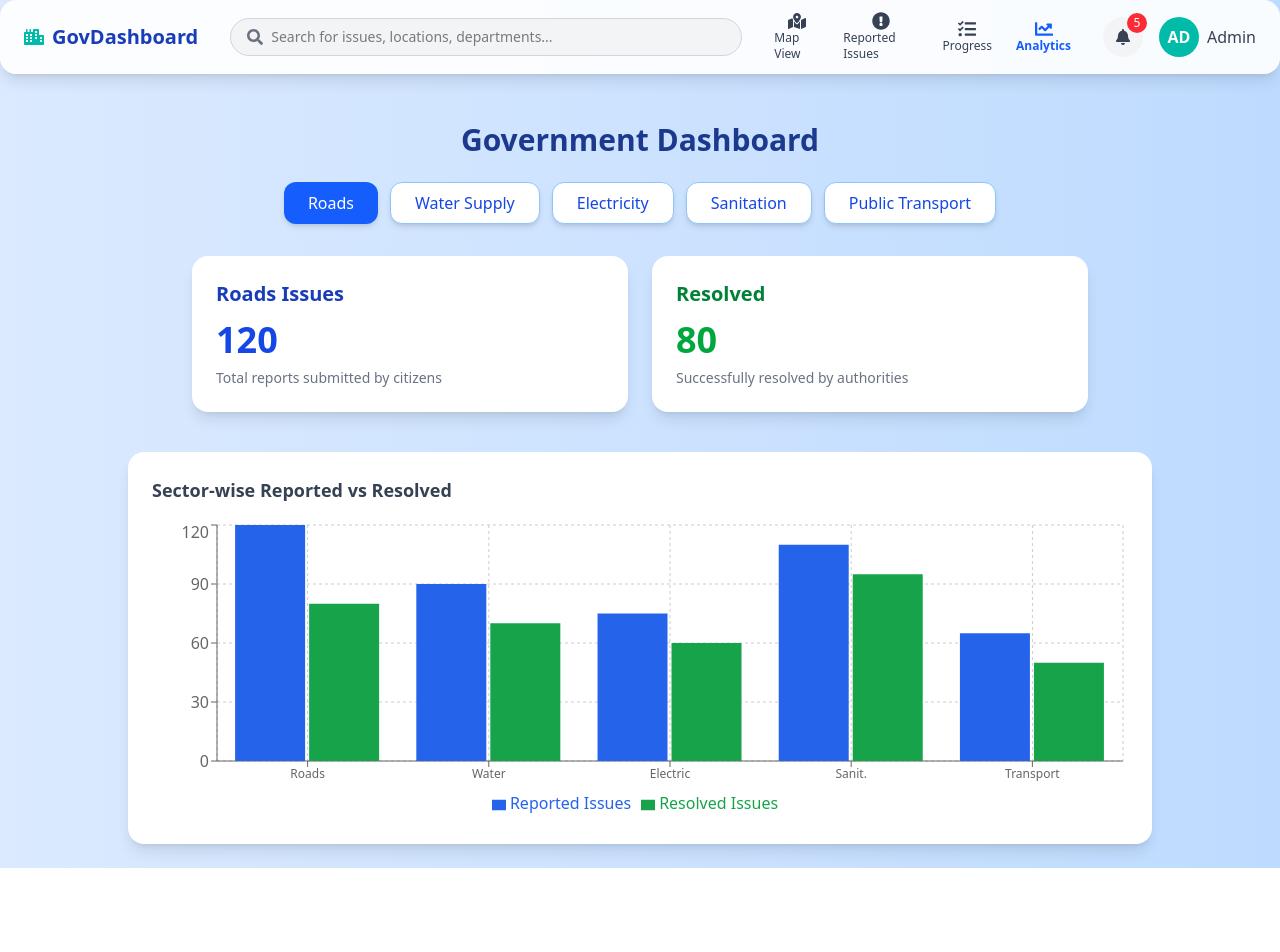
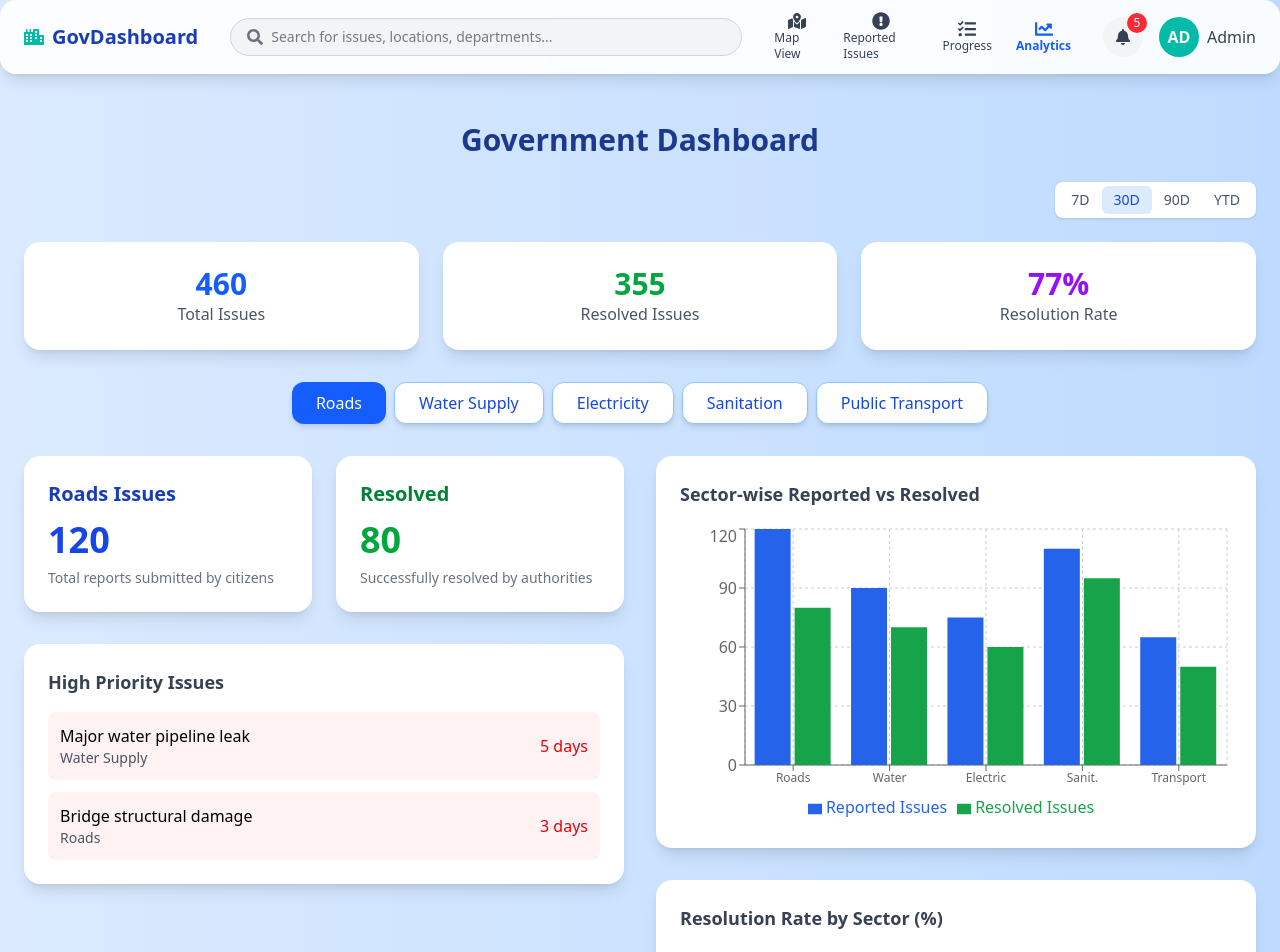
Before and after one commit to ShreyashSingh857/JanSetu, a React (Vite) app: page /government in a window 1280 px wide. Shown: the top 952 px of the page. Before the commit the page ends 868 px from the top, so only its background shows below. Built offline with nearby package versions, Linux system fonts and the light colour scheme.

Commit message:
added new feature

```diff
--- a/src/pages/GovernmentDashboard.jsx
+++ b/src/pages/GovernmentDashboard.jsx
@@ -1,4 +1,4 @@
-import { useState } from "react";
+import { useState, useEffect } from "react";
 import { motion } from "framer-motion";
 import {
   BarChart,
@@ -9,11 +9,27 @@ import {
   Tooltip,
   Legend,
   ResponsiveContainer,
+  PieChart,
+  Pie,
+  Cell
 } from "recharts";
 import NavBarGov from "../components/Gov/NavBarGov";
 
-// Sector data with short names for X-axis
-const sectors = [
+const COLORS = ['#0088FE', '#00C49F', '#FFBB28', '#FF8042', '#8884D8'];
+
+export default function GovernmentDashboard() {
+  const [sectors, setSectors] = useState([]);
+  const [activeSector, setActiveSector] = useState(null);
+  const [loading, setLoading] = useState(true);
+  const [timeFilter, setTimeFilter] = useState('30d');
+  const [priorityIssues, setPriorityIssues] = useState([]);
+
+  useEffect(() => {
+    // Simulate API fetch
+    const fetchData = async () => {
+      try {
+        // In a real app, you would fetch from your API
+        const sectorData = [
           { name: "Roads", shortName: "Roads", issues: 120, resolved: 80 },
           { name: "Water Supply", shortName: "Water", issues: 90, resolved: 70 },
           { name: "Electricity", shortName: "Electric", issues: 75, resolved: 60 },
@@ -21,16 +37,48 @@ const sectors = [
           { name: "Public Transport", shortName: "Transport", issues: 65, resolved: 50 },
         ];
 
-export default function GovernmentDashboard() {
-  const [activeSector, setActiveSector] = useState(sectors[0]);
+        setSectors(sectorData);
+        setActiveSector(sectorData[0]);
+
+        // Simulate priority issues
+        setPriorityIssues([
+          { id: 1, title: "Major water pipeline leak", sector: "Water Supply", daysOpen: 5 },
+          { id: 2, title: "Bridge structural damage", sector: "Roads", daysOpen: 3 },
+        ]);
+      } catch (error) {
+        console.error("Error fetching data:", error);
+      } finally {
+        setLoading(false);
+      }
+    };
+
+    fetchData();
+  }, []);
+
+  if (loading) {
+    return (
+      <div className="min-h-screen bg-gradient-to-r from-blue-100 to-blue-200 flex items-center justify-center">
+        <div className="text-center">
+          <div className="animate-spin rounded-full h-12 w-12 border-b-2 border-blue-600 mx-auto"></div>
+          <p className="mt-4 text-blue-800">Loading dashboard data...</p>
+        </div>
+      </div>
+    );
+  }
+
+  const totalIssues = sectors.reduce((sum, sector) => sum + sector.issues, 0);
+  const totalResolved = sectors.reduce((sum, sector) => sum + sector.resolved, 0);
+  const overallResolutionRate = Math.round((totalResolved / totalIssues) * 100);
+
+  const resolutionRateData = sectors.map(sector => ({
+    name: sector.shortName,
+    value: Math.round((sector.resolved / sector.issues) * 100)
+  }));
 
   return (
     <div className="min-h-screen bg-gradient-to-r from-blue-100 to-blue-200">
-      {/* Navbar */}
       <NavBarGov />
-
       <div className="p-6">
-        {/* Title */}
         <motion.h1
           initial={{ opacity: 0, y: -20 }}
           animate={{ opacity: 1, y: 0 }}
@@ -40,13 +88,48 @@ export default function GovernmentDashboard() {
           Government Dashboard
         </motion.h1>
 
+        {/* Time Filter */}
+        <div className="flex justify-end mb-6">
+          <div className="bg-white rounded-lg p-1 shadow-sm">
+            {['7d', '30d', '90d', 'ytd'].map(period => (
+              <button
+                key={period}
+                onClick={() => setTimeFilter(period)}
+                className={`px-3 py-1 rounded-md text-sm ${
+                  timeFilter === period
+                    ? 'bg-blue-100 text-blue-700'
+                    : 'text-gray-600 hover:text-gray-900'
+                }`}
+              >
+                {period.toUpperCase()}
+              </button>
+            ))}
+          </div>
+        </div>
+
+        {/* Summary Statistics */}
+        <div className="grid grid-cols-1 md:grid-cols-3 gap-6 mb-8">
+          <div className="bg-white shadow-lg rounded-2xl p-6 text-center">
+            <div className="text-3xl font-bold text-blue-600">{totalIssues}</div>
+            <div className="text-gray-600">Total Issues</div>
+          </div>
+          <div className="bg-white shadow-lg rounded-2xl p-6 text-center">
+            <div className="text-3xl font-bold text-green-600">{totalResolved}</div>
+            <div className="text-gray-600">Resolved Issues</div>
+          </div>
+          <div className="bg-white shadow-lg rounded-2xl p-6 text-center">
+            <div className="text-3xl font-bold text-purple-600">{overallResolutionRate}%</div>
+            <div className="text-gray-600">Resolution Rate</div>
+          </div>
+        </div>
+
         {/* Sector Selection Buttons */}
-        <div className="flex flex-wrap justify-center gap-3 mb-8">
+        <div className="flex flex-wrap justify-center gap-2 mb-8">
           {sectors.map((sector, idx) => (
             <button
               key={idx}
               onClick={() => setActiveSector(sector)}
-              className={`px-6 py-2 rounded-xl shadow-md transition-all duration-300 ${
+              className={`px-3 py-2 text-sm md:px-6 md:py-2 md:text-base rounded-xl shadow-md transition-all duration-300 ${
                 activeSector.name === sector.name
                   ? "bg-blue-600 text-white"
                   : "bg-white text-blue-700 border border-blue-300 hover:bg-blue-100"
@@ -57,15 +140,19 @@ export default function GovernmentDashboard() {
           ))}
         </div>
 
+        {/* Main Content Grid */}
+        <div className="grid grid-cols-1 lg:grid-cols-2 gap-8">
+          {/* Left Column */}
+          <div className="space-y-8">
             {/* Sector Details */}
+            {activeSector && (
               <motion.div
                 key={activeSector.name}
                 initial={{ opacity: 0, scale: 0.95 }}
                 animate={{ opacity: 1, scale: 1 }}
                 transition={{ duration: 0.5 }}
-          className="max-w-4xl mx-auto grid grid-cols-1 md:grid-cols-2 gap-6 mb-10"
+                className="grid grid-cols-1 md:grid-cols-2 gap-6"
               >
-          {/* Issues */}
                 <div className="bg-white shadow-lg rounded-2xl p-6">
                   <h2 className="text-xl font-semibold text-blue-800 mb-3">
                     {activeSector.name} Issues
@@ -78,7 +165,6 @@ export default function GovernmentDashboard() {
                   </p>
                 </div>
 
-          {/* Resolved */}
                 <div className="bg-white shadow-lg rounded-2xl p-6">
                   <h2 className="text-xl font-semibold text-green-700 mb-3">
                     Resolved
@@ -91,19 +177,51 @@ export default function GovernmentDashboard() {
                   </p>
                 </div>
               </motion.div>
+            )}
 
+            {/* Priority Issues */}
+            <motion.div
+              initial={{ opacity: 0, y: 20 }}
+              animate={{ opacity: 1, y: 0 }}
+              transition={{ duration: 0.8, delay: 0.4 }}
+              className="bg-white rounded-2xl shadow-lg p-6"
+            >
+              <h3 className="text-lg font-semibold text-gray-700 mb-4">
+                High Priority Issues
+              </h3>
+              <div className="space-y-3">
+                {priorityIssues.slice(0, 5).map(issue => (
+                  <div key={issue.id} className="flex items-center justify-between p-3 bg-red-50 rounded-lg">
+                    <div>
+                      <div className="font-medium">{issue.title}</div>
+                      <div className="text-sm text-gray-600">{issue.sector}</div>
+                    </div>
+                    <div className="text-red-600 font-medium">
+                      {issue.daysOpen} days
+                    </div>
+                  </div>
+                ))}
+                {priorityIssues.length === 0 && (
+                  <div className="text-center text-gray-500 py-4">
+                    No high priority issues
+                  </div>
+                )}
+              </div>
+            </motion.div>
+          </div>
+
+          {/* Right Column */}
+          <div className="space-y-8">
             {/* Bar Chart for All Sectors */}
             <motion.div
               initial={{ opacity: 0, y: 20 }}
               animate={{ opacity: 1, y: 0 }}
               transition={{ duration: 0.8 }}
-          className="bg-white rounded-2xl shadow-lg p-6 max-w-5xl mx-auto"
+              className="bg-white rounded-2xl shadow-lg p-6"
             >
               <h2 className="text-lg font-semibold text-gray-700 mb-4">
                 Sector-wise Reported vs Resolved
               </h2>
-
-          {/* Scrollable container for mobile */}
               <div className="w-full overflow-x-auto">
                 <div className="min-w-[500px]">
                   <ResponsiveContainer width="100%" height={300}>
@@ -116,7 +234,7 @@ export default function GovernmentDashboard() {
                       />
                       <YAxis />
                       <Tooltip
-                    formatter={(value, name, props) => [value, name]}
+                        formatter={(value, name) => [value, name]}
                         labelFormatter={(label) => {
                           const fullSector = sectors.find(
                             (s) => s.shortName === label
@@ -132,6 +250,39 @@ export default function GovernmentDashboard() {
                 </div>
               </div>
             </motion.div>
+
+            {/* Resolution Rate Pie Chart */}
+            <motion.div
+              initial={{ opacity: 0, y: 20 }}
+              animate={{ opacity: 1, y: 0 }}
+              transition={{ duration: 0.8, delay: 0.2 }}
+              className="bg-white rounded-2xl shadow-lg p-6"
+            >
+              <h3 className="text-lg font-semibold text-gray-700 mb-4">
+                Resolution Rate by Sector (%)
+              </h3>
+              <ResponsiveContainer width="100%" height={300}>
+                <PieChart>
+                  <Pie
+                    data={resolutionRateData}
+                    cx="50%"
+                    cy="50%"
+                    labelLine={false}
+                    label={({ name, percent }) => `${name} ${(percent * 100).toFixed(0)}%`}
+                    outerRadius={80}
+                    fill="#8884d8"
+                    dataKey="value"
+                  >
+                    {resolutionRateData.map((entry, index) => (
+                      <Cell key={`cell-${index}`} fill={COLORS[index % COLORS.length]} />
+                    ))}
+                  </Pie>
+                  <Tooltip />
+                </PieChart>
+              </ResponsiveContainer>
+            </motion.div>
+          </div>
+        </div>
       </div>
     </div>
   );
```
Lines whose indentation alone changed are shown as unchanged.
